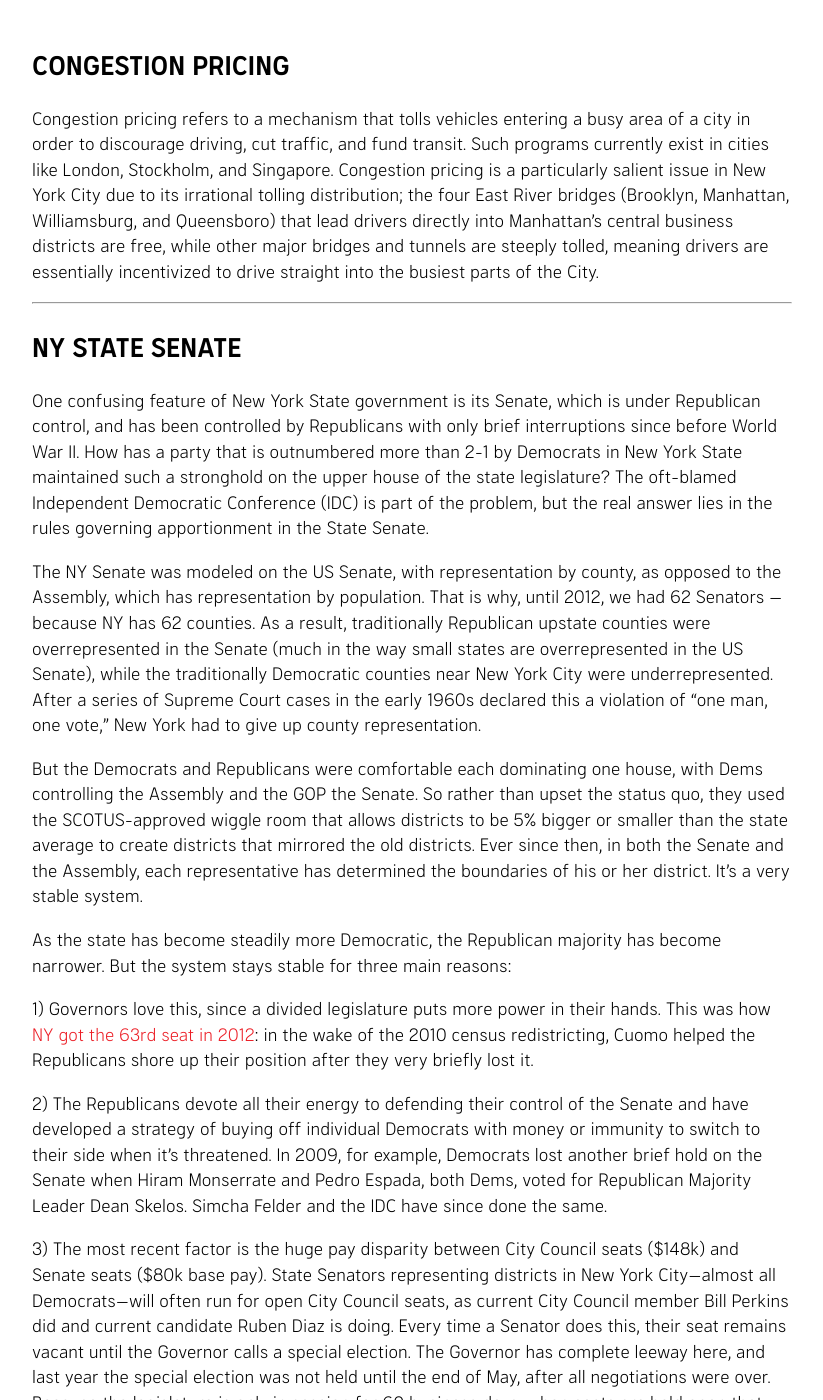
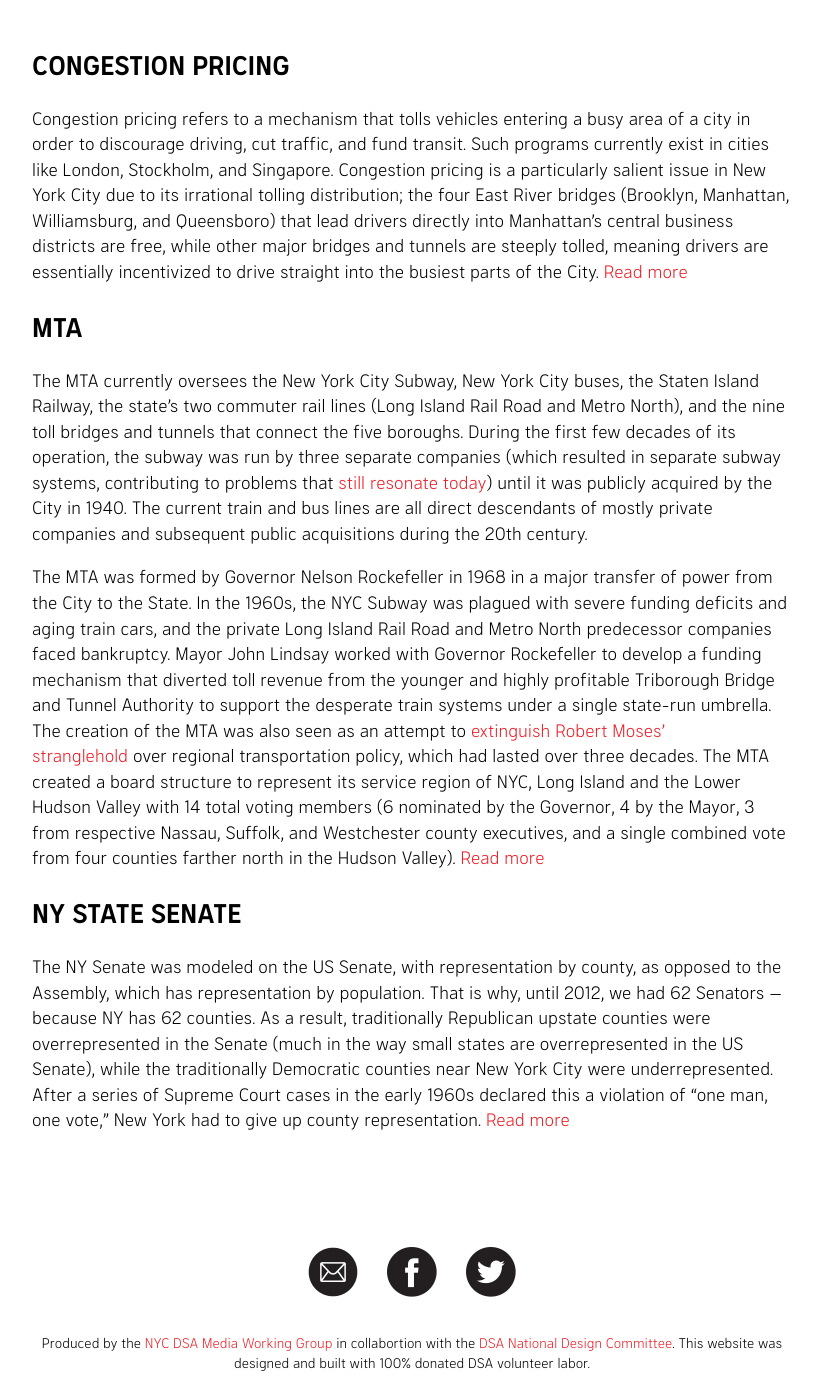
Before and after one commit to nycdsa/the-thorn, a Jekyll site: the page built from src/glossary.html, in a window 1280 px wide and 1400 px high, scrolled down 617 px. Shown: the whole window, without its empty margins (228-1051 px from the left). Built offline with Jekyll 4.4.1, drawn with Linux system fonts in a browser that asks for light colours; some of the changed text lies outside the part shown.

Commit message:
Update glossary.html

```diff
--- a/src/glossary.html
+++ b/src/glossary.html
@@ -5,24 +5,18 @@ permalink: /glossary/
 
 <div class="glossary">
 <h1 class="post-title">Glossary</h1>
+<div class="glossary-item">
 <h2>CONGESTION PRICING</h2>
-<p>Congestion pricing refers to a mechanism that tolls vehicles entering a busy area of a city in order to discourage driving, cut traffic, and fund transit. Such programs currently exist in cities like London, Stockholm, and Singapore. Congestion pricing is a particularly salient issue in New York City due to its irrational tolling distribution; the four East River bridges (Brooklyn, Manhattan, Williamsburg, and Queensboro) that lead drivers directly into Manhattan’s central business districts are free, while other  major bridges and tunnels are steeply tolled, meaning drivers are essentially incentivized to drive straight into the busiest parts of the City.</p>
-<hr>
+<p>Congestion pricing refers to a mechanism that tolls vehicles entering a busy area of a city in order to discourage driving, cut traffic, and fund transit. Such programs currently exist in cities like London, Stockholm, and Singapore. Congestion pricing is a particularly salient issue in New York City due to its irrational tolling distribution; the four East River bridges (Brooklyn, Manhattan, Williamsburg, and Queensboro) that lead drivers directly into Manhattan’s central business districts are free, while other  major bridges and tunnels are steeply tolled, meaning drivers are essentially incentivized to drive straight into the busiest parts of the City. <a href="https://thethorn.nyc/posts/cy-vance-facing-write-in-challenge-congestion-pricing/">Read more</a></p>
+	</div>
+<div class="glossary-item">
+<h2>MTA</h2>
+<p>The MTA currently oversees the New York City Subway, New York City buses, the Staten Island Railway, the state’s two commuter rail lines (Long Island Rail Road and Metro North), and the nine toll bridges and tunnels that connect the five boroughs. During the first few decades of its operation, the subway was run by three separate companies (which resulted in separate subway systems, contributing to problems that&nbsp;<a href="https://www.theatlantic.com/technology/archive/2015/11/why-dont-we-know-where-all-the-trains-are/415152/">still resonate today</a>) until it was publicly acquired by the City in 1940. The current train and bus lines are all direct descendants of mostly private companies and subsequent public acquisitions during the 20th century.&nbsp;</p>
+
+<p>The MTA was formed by Governor Nelson Rockefeller in 1968 in a major transfer of power from the City to the State. In the 1960s, the NYC Subway was plagued with severe funding deficits and aging train cars, and the private Long Island Rail Road and Metro North predecessor companies faced bankruptcy. Mayor John Lindsay worked with Governor Rockefeller to develop a funding mechanism that diverted toll revenue from the younger and highly profitable Triborough Bridge and Tunnel Authority to support the desperate train systems under a single state-run umbrella. The creation of the MTA was also seen as an attempt to&nbsp;<a href="https://www.nytimes.com/2017/05/18/nyregion/mta-subway-cuomo.html">extinguish Robert Moses’ stranglehold</a>&nbsp;over regional transportation policy, which had lasted over three decades. The MTA created a board structure to represent its service region of NYC, Long Island and the Lower Hudson Valley with 14 total voting members (6 nominated by the Governor, 4 by the Mayor, 3 from respective Nassau, Suffolk, and Westchester county executives, and a single combined vote from four counties farther north in the Hudson Valley). <a href="https://thethorn.nyc/posts/de-blasio-clears-the-field/">Read more</a></p>
+</div>
+<div class="glossary-item">
 <h2>NY STATE SENATE</h2>
-<p>One confusing feature of New York State government is its Senate, which is under Republican control, and has been controlled by Republicans with only brief interruptions since before World War II. How has a party that is outnumbered more than 2-1 by Democrats in New York State maintained such a stronghold on the upper house of the state legislature? The oft-blamed Independent Democratic Conference (IDC) is part of the problem, but the real answer lies in the rules governing apportionment in the State Senate.</p>
-
-<p>The NY Senate was modeled on the US Senate, with representation by county, as opposed to the Assembly, which has representation by population. That is why, until 2012, we had 62 Senators — because NY has 62 counties. As a result, traditionally Republican upstate counties were overrepresented in the Senate (much in the way small states are overrepresented in the US Senate), while the traditionally Democratic counties near New York City were underrepresented. After a series of Supreme Court cases in the early 1960s declared this a violation of “one man, one vote,” New York had to give up county representation.</p>
-
-<p>But the Democrats and Republicans were comfortable each dominating one house, with Dems controlling the Assembly and the GOP the Senate. So rather than upset the status quo, they used the SCOTUS-approved wiggle room that allows districts to be 5% bigger or smaller than the state average to create districts that mirrored the old districts. Ever since then, in both the Senate and the Assembly, each representative has determined the boundaries of his or her district. It’s a very stable system.</p>
-
-<p>As the state has become steadily more Democratic, the Republican majority has become narrower. But the system stays stable for three main reasons:</p>
-
-<p>1) Governors love this, since a divided legislature puts more power in their hands. This was how<a href="http://www.nydailynews.com/news/new-york-republicans-moving-add-seat-62-member-senate-court-battle-follow-article-1.1002053">  NY got the 63rd seat in 2012</a>: in the wake of the 2010 census redistricting, Cuomo helped the Republicans shore up their position after they very briefly lost it.</p>
-
-<p>2) The Republicans devote all their energy to defending their control of the Senate and have developed a strategy of buying off individual Democrats with money or immunity to switch to their side when it’s threatened. In 2009, for example, Democrats lost another brief hold on the Senate when Hiram Monserrate and Pedro Espada, both Dems, voted for Republican Majority Leader Dean Skelos. Simcha Felder and the IDC have since done the same.</p>
-
-<p>3) The most recent factor is the huge pay disparity between City Council seats ($148k) and Senate seats ($80k base pay). State Senators representing districts in New York City—almost all Democrats—will often run for open City Council seats, as current City Council member Bill Perkins did and current candidate Ruben Diaz is doing. Every time a Senator does this, their seat remains vacant until the Governor calls a special election. The Governor has complete leeway here, and last year the special election was not held until the end of May, after all negotiations were over. Because the legislature is only in session for 60 business days, when seats are held open that long, any Democratic Senator who moves to the City Council effectively decreases the size of the Senate Caucus for the full legislative term.</p>
-
-<p>The NY State Senate is extremely likely to be Republican for the foreseeable future, until we get non-partisan districting. Then it would be massively Democratic.</p>
-
-  </div>
+<p>The NY Senate was modeled on the US Senate, with representation by county, as opposed to the Assembly, which has representation by population. That is why, until 2012, we had 62 Senators — because NY has 62 counties. As a result, traditionally Republican upstate counties were overrepresented in the Senate (much in the way small states are overrepresented in the US Senate), while the traditionally Democratic counties near New York City were underrepresented. After a series of Supreme Court cases in the early 1960s declared this a violation of “one man, one vote,” New York had to give up county representation. <a href="https://thethorn.nyc/posts/cuomo-to-face-primary-challenge-ny-state-senate/">Read more</a></p>
+</div>
+</div>
```
